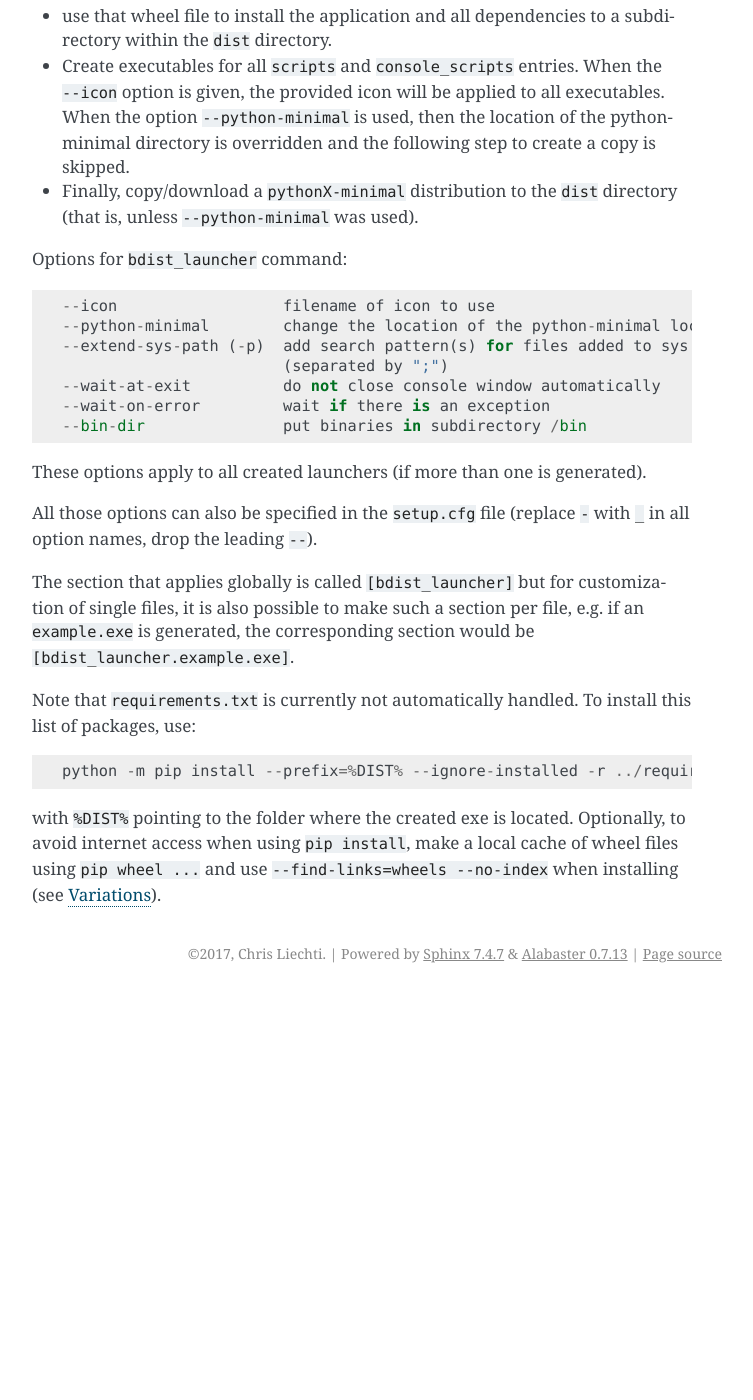
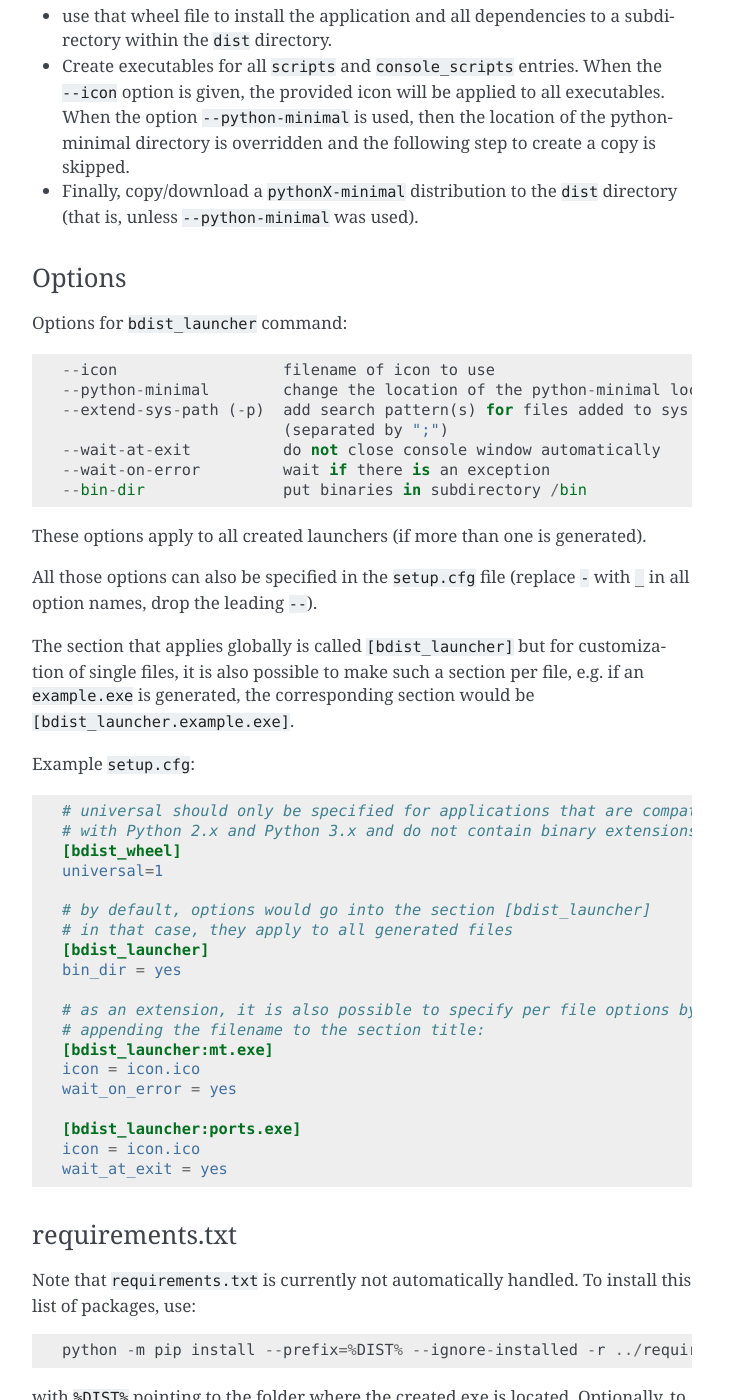
Before and after one commit to zsquareplusc/python-embedded-launcher, a Sphinx documentation site: the page built from documentation/bdist_launcher.rst, in a window 1280 px wide and 1400 px high, scrolled down 682 px. Shown: the whole window, without its empty margins (388-1141 px from the left). Built offline with Sphinx 7.4.7, drawn with Linux system fonts in a browser that asks for light colours; before the commit the page ends 1675 px from its top, so only the background shows below that; some of the changed text lies outside the part shown.

Commit message:
docs: improvements

```diff
--- a/documentation/bdist_launcher.rst
+++ b/documentation/bdist_launcher.rst
@@ -13,7 +13,7 @@ Usage
 The simplest way to use this tool is to add a ``setup.py`` to the application
 that should be distributed.
 
-::
+.. code-block:: python
 
     setup(
         name="sample_application",
@@ -43,6 +43,8 @@ Then running ``python setup.py bdist_launcher`` will do the following steps:
 - Finally, copy/download a ``pythonX-minimal`` distribution to the ``dist``
   directory (that is, unless ``--python-minimal`` was used).
 
+Options
+-------
 Options for ``bdist_launcher`` command::
 
   --icon                  filename of icon to use
@@ -63,6 +65,33 @@ customization of single files, it is also possible to make such a section per
 file, e.g. if an ``example.exe`` is generated, the corresponding section
 would be ``[bdist_launcher.example.exe]``.
 
+Example ``setup.cfg``:
+
+.. code-block:: ini
+
+    # universal should only be specified for applications that are compatible
+    # with Python 2.x and Python 3.x and do not contain binary extensions.
+    [bdist_wheel]
+    universal=1
+
+    # by default, options would go into the section [bdist_launcher]
+    # in that case, they apply to all generated files
+    [bdist_launcher]
+    bin_dir = yes
+
+    # as an extension, it is also possible to specify per file options by
+    # appending the filename to the section title:
+    [bdist_launcher:mt.exe]
+    icon = icon.ico
+    wait_on_error = yes
+
+    [bdist_launcher:ports.exe]
+    icon = icon.ico
+    wait_at_exit = yes
+
+
+requirements.txt
+----------------
 Note that ``requirements.txt`` is currently not automatically handled. To
 install this list of packages, use::
 
```
Also changed, not shown: documentation/api.rst (+6 -1 lines).
